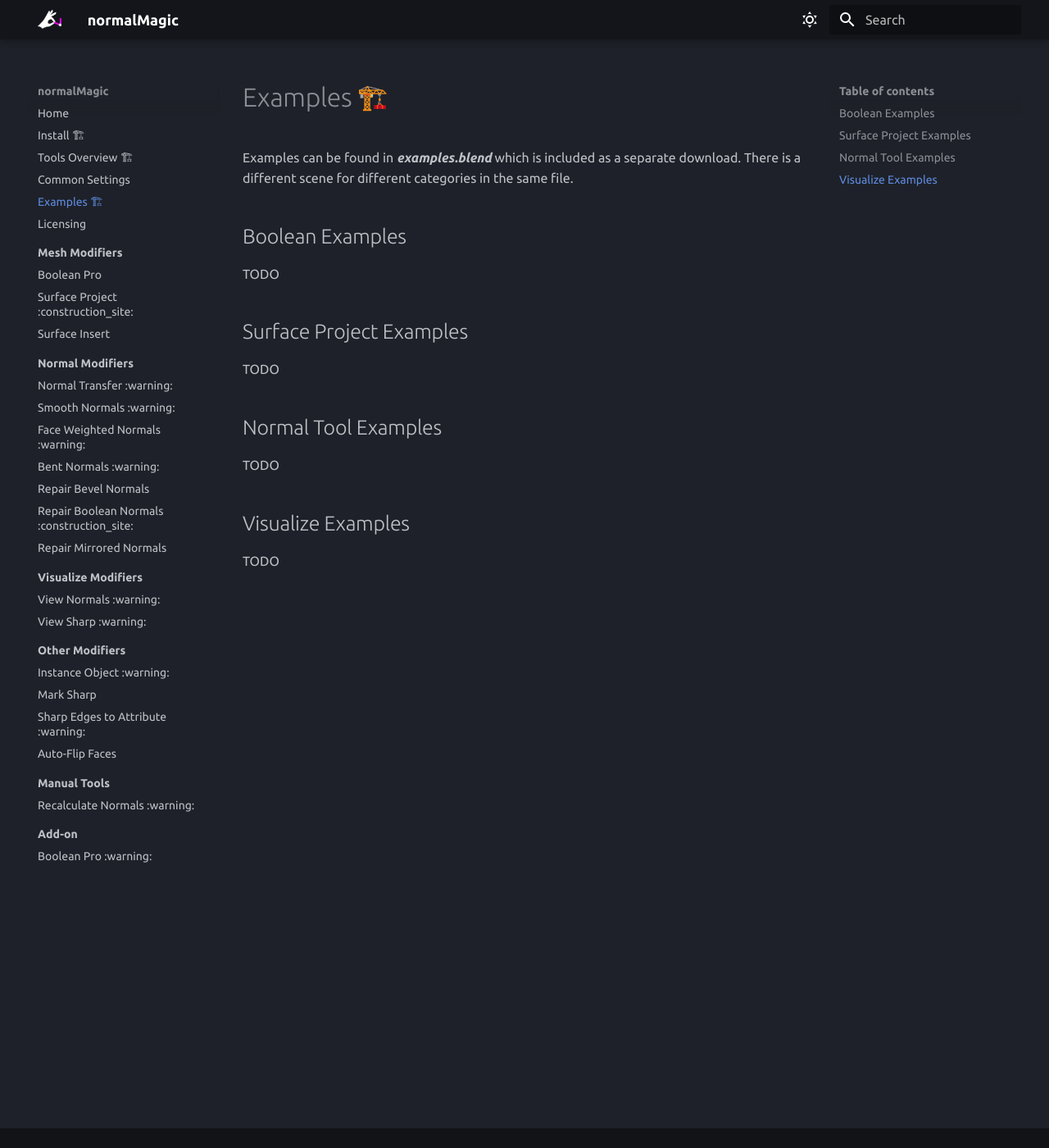
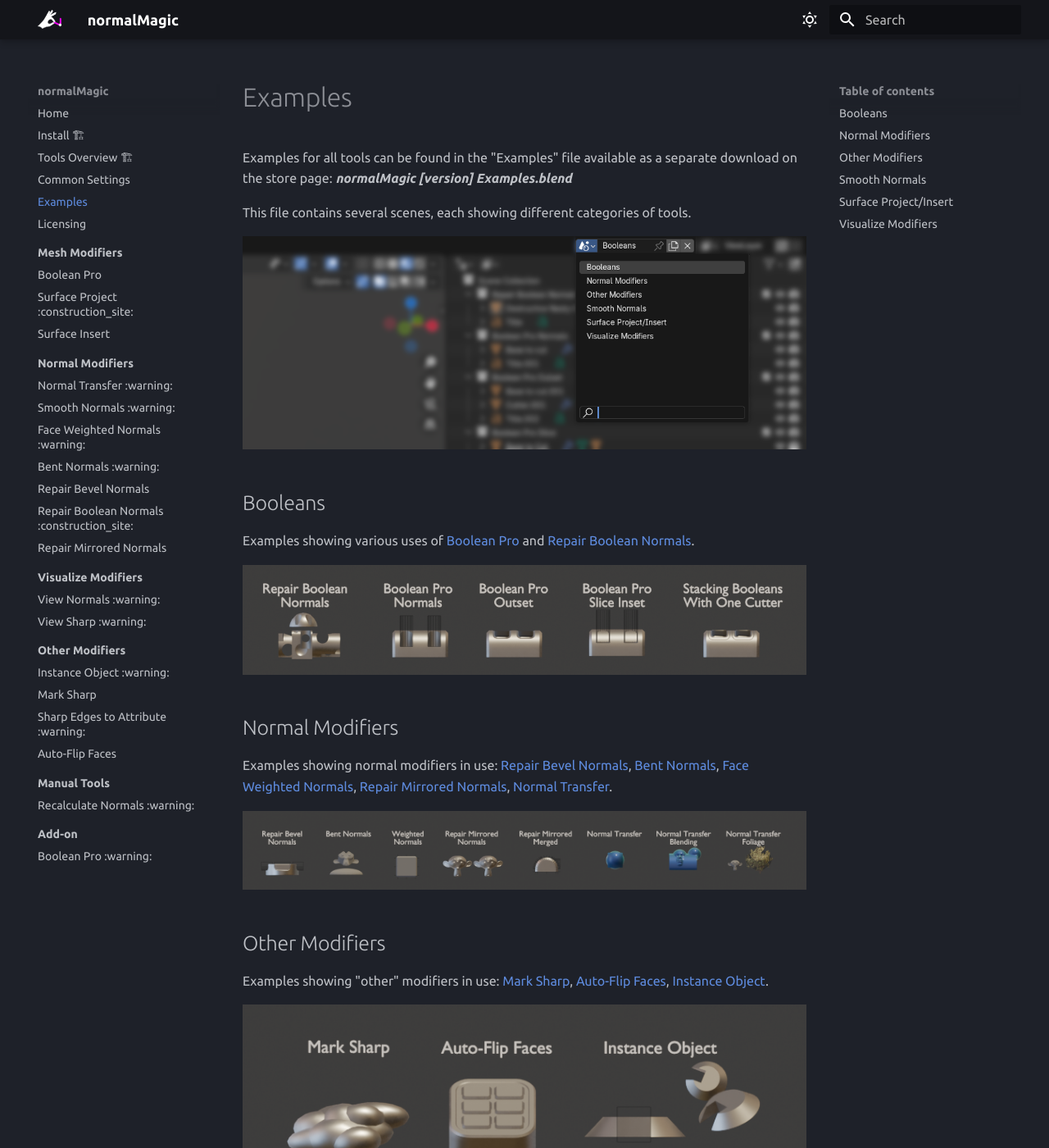
Before and after one commit to SpaghetMeNot/normalmagic, an MkDocs documentation site: the page built from docs/examples.md, in a window 1280 px wide and 1400 px high. Shown: the whole window at 82% size. Built offline with MkDocs 1.6.1 and Material for MkDocs 9.7.7, drawn with Linux system fonts in a browser that asks for light colours; emoji names are drawn with the system emoji font; some web fonts are replaced; the version menu is left out; some of the changed text lies outside the part shown.

Commit message:
Examples page

```diff
--- a/docs/examples.md
+++ b/docs/examples.md
@@ -1,18 +1,37 @@
-# Examples :construction_site:
-Examples can be found in ***examples.blend*** which is included as a separate download. There is a different scene for different categories in the same file.
+# Examples
+Examples for all tools can be found in the "Examples" file available as a separate download on the store page: ***normalMagic \[version\] Examples.blend***
 
-## Boolean Examples
+This file contains several scenes, each showing different categories of tools.
 
-TODO
+![Scene Selector](./assets/examples/scene_selector.png)
 
-## Surface Project Examples
+## Booleans
+Examples showing various uses of [Boolean Pro](./mesh_tools/boolean_pro.md) and [Repair Boolean Normals](./normal_tools/repair_boolean_normals.md).
 
-TODO
+![booleans](./assets/examples/booleans.png)
 
-## Normal Tool Examples
+## Normal Modifiers
+Examples showing normal modifiers in use:
+[Repair Bevel Normals](./normal_tools/repair_bevel_normals.md), [Bent Normals](./normal_tools/bent_normals.md), [Face Weighted Normals](./normal_tools/face_weighted_normals.md), [Repair Mirrored Normals](./normal_tools/repair_mirrored_normals.md), [Normal Transfer](./normal_tools/normal_transfer.md).
 
-TODO
+![normal_modifiers](./assets/examples/normal_modifiers.png)
 
-## Visualize Examples
+## Other Modifiers
+Examples showing "other" modifiers in use: [Mark Sharp](./other_tools/mark_sharp.md), [Auto-Flip Faces](./other_tools/auto-flip_faces.md), [Instance Object](./other_tools/instance_object.md).
 
-TODO
+![other_modifiers](./assets/examples/other_modifiers.png)
+
+## Smooth Normals
+Examples showing various uses of [Smooth Normals](./normal_tools/smooth_normals.md).
+
+![smooth_normals](./assets/examples/smooth_normals.png)
+
+## Surface Project/Insert
+Examples showing various uses of [Surface Project](./mesh_tools/surface_project.md) and [Surface Insert](./mesh_tools/surface_insert.md).
+
+![surface_project_insert](./assets/examples/surface_project_insert.png)
+
+## Visualize Modifiers
+Examples showing [View Normals](./visualize_tools/view_normals.md) and [View Sharp](./visualize_tools/view_sharp.md).
+
+![view_modifiers](./assets/examples/view_modifiers.png)
```
Also changed, not shown: docs/assets/examples/booleans.png (added), docs/assets/examples/normal_modifiers.png (added), docs/assets/examples/other_modifiers.png (added), docs/assets/examples/scene_selector.png (added), docs/assets/examples/smooth_normals.png (added), docs/assets/examples/surface_project_insert.png (added), docs/assets/examples/view_modifiers.png (added).
